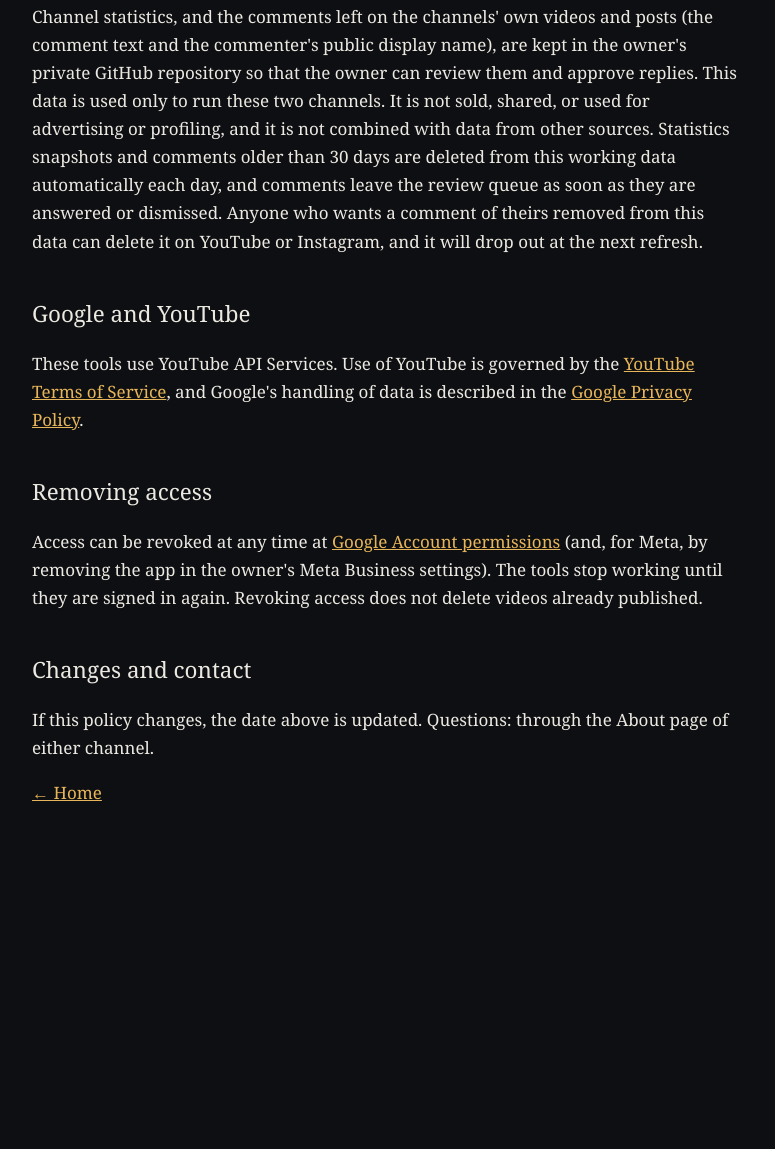
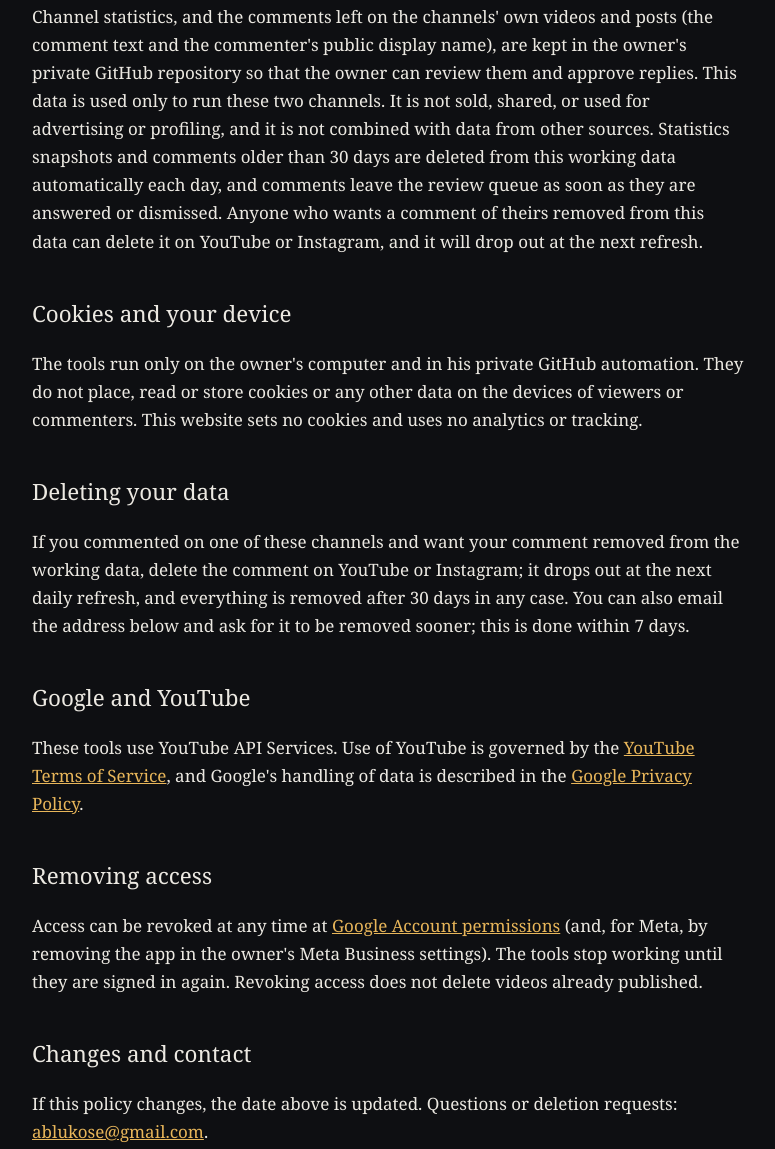
Before and after one commit to AbLuke-creator/AbLuke-creator.github.io, a plain HTML site: page privacy.html in a window 1280 px wide. Shown: the part 1025-2174 px from the top of the page, without its empty margins (252-1027 px from the left). Before the commit the page ends 1897 px from the top, so only its background shows below. Drawn offline with Linux system fonts and the light colour scheme.

Commit message:
Privacy policy: cookies statement, data deletion section, contact email, one API project
Co-Authored-By: Claude Opus 5.5 <noreply@anthropic.com>
Claude-Session: https://claude.ai/code/session_01Vhcv6i4YePha91TwXaTDQc

```diff
--- a/privacy.html
+++ b/privacy.html
@@ -10,7 +10,7 @@
 <main>
   <h1>Privacy policy</h1>
   <p class="lede">Last updated: 23 November 2026</p>
-  <p>This policy covers the private tools used to run two YouTube channels, <strong>The Line for Today</strong> and <strong>Orbit Lab</strong>: <strong>Line for Today uploader</strong>, <strong>Orbit Lab uploader</strong>, a small automation that reads each channel's statistics and comments each morning, and <strong>Line for Today Publisher</strong> (a Meta app for The Line for Today's Instagram account). They are used only by the owner of these channels. None is offered to the public, and no one else can sign in to them.</p>
+  <p>This policy covers the private tools used to run two YouTube channels, <strong>The Line for Today</strong> and <strong>Orbit Lab</strong>: <strong>Orbit Lab uploader</strong> (one Google API project that both channels use), a small automation that reads each channel's statistics and comments each morning, and <strong>Line for Today Publisher</strong> (a Meta app for The Line for Today's Instagram account). They are used only by the owner of these channels. None is offered to the public, and no one else can sign in to them.</p>
 
   <h2>What they access</h2>
   <p>With the channel owner's permission, the tools use YouTube API Services on each channel's own account to: upload the channel's own videos and set their titles, descriptions, tags, thumbnails, captions and playlists; read the channel's own performance statistics (views, watch time, subscribers, traffic sources, audience retention); read comments posted on the channel's own videos; and post replies to those comments, but only replies the owner has reviewed and approved. To compare the channels with similar ones, they also read publicly available statistics (subscriber, view and video counts, and video titles) of a short list of other public channels. They do not access anyone else's account, private data or messages.</p>
@@ -20,6 +20,12 @@
   <p>Sign-in tokens are stored only on the owner's own computer and as encrypted secrets in the owner's private GitHub account, and are sent only to Google (or Meta, for Instagram). They are never shared or published.</p>
   <p>Channel statistics, and the comments left on the channels' own videos and posts (the comment text and the commenter's public display name), are kept in the owner's private GitHub repository so that the owner can review them and approve replies. This data is used only to run these two channels. It is not sold, shared, or used for advertising or profiling, and it is not combined with data from other sources. Statistics snapshots and comments older than 30 days are deleted from this working data automatically each day, and comments leave the review queue as soon as they are answered or dismissed. Anyone who wants a comment of theirs removed from this data can delete it on YouTube or Instagram, and it will drop out at the next refresh.</p>
 
+  <h2>Cookies and your device</h2>
+  <p>The tools run only on the owner's computer and in his private GitHub automation. They do not place, read or store cookies or any other data on the devices of viewers or commenters. This website sets no cookies and uses no analytics or tracking.</p>
+
+  <h2>Deleting your data</h2>
+  <p>If you commented on one of these channels and want your comment removed from the working data, delete the comment on YouTube or Instagram; it drops out at the next daily refresh, and everything is removed after 30 days in any case. You can also email the address below and ask for it to be removed sooner; this is done within 7 days.</p>
+
   <h2>Google and YouTube</h2>
   <p>These tools use YouTube API Services. Use of YouTube is governed by the <a href="https://www.youtube.com/t/terms">YouTube Terms of Service</a>, and Google's handling of data is described in the <a href="https://policies.google.com/privacy">Google Privacy Policy</a>.</p>
 
@@ -27,7 +33,7 @@
   <p>Access can be revoked at any time at <a href="https://myaccount.google.com/permissions">Google Account permissions</a> (and, for Meta, by removing the app in the owner's Meta Business settings). The tools stop working until they are signed in again. Revoking access does not delete videos already published.</p>
 
   <h2>Changes and contact</h2>
-  <p>If this policy changes, the date above is updated. Questions: through the About page of either channel.</p>
+  <p>If this policy changes, the date above is updated. Questions or deletion requests: <a href="mailto:ablukose@gmail.com">ablukose@gmail.com</a>.</p>
   <p><a href="index.html">← Home</a></p>
 </main>
 </body>
```
